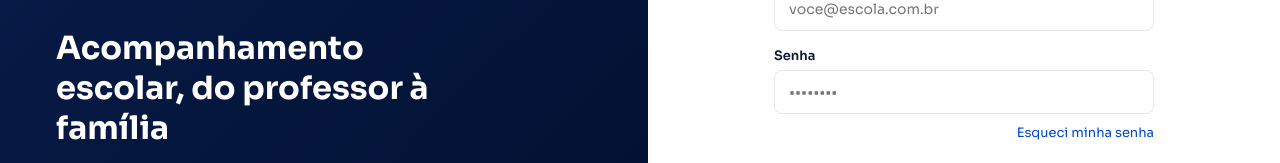
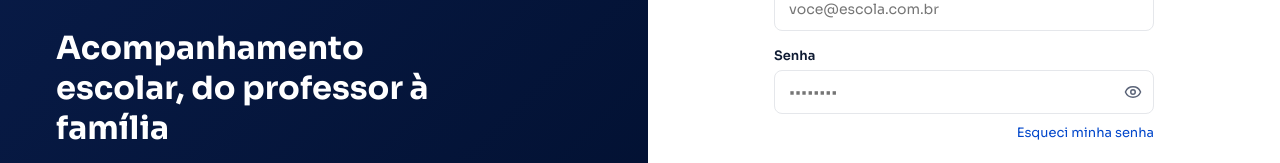
Before and after one commit to 2026-2-NADS2/Projeto17, a React (Vite) app in the folder src/Entrega 2/Frontend/: page /entrar in a window 1280 px wide. Shown: the part 364-527 px from the top of the page. Built offline with nearby package versions, Linux system fonts and the light colour scheme; no server answers.

Commit message:
feat(senha): adiciona botao de mostrar e esconder senha nos campos de senha

```diff
--- a/src/Entrega 2/Frontend/src/components/CampoFormulario/CampoFormulario.jsx
+++ b/src/Entrega 2/Frontend/src/components/CampoFormulario/CampoFormulario.jsx
@@ -1,4 +1,5 @@
 import './CampoFormulario.css';
+import EntradaSenha from '../EntradaSenha/EntradaSenha';
 
 function CampoFormulario({
   label,
@@ -10,13 +11,15 @@ function CampoFormulario({
   placeholder,
   autoComplete,
 }) {
+  // Senha ganha o botão de mostrar/esconder; o resto continua um <input> comum
+  const Entrada = type === 'password' ? EntradaSenha : 'input';
   return (
     <div className="campo-formulario">
       <label htmlFor={id} className="campo-label">
         {label}
       </label>
 
-      <input
+      <Entrada
         id={id}
         name={id}
         type={type}
--- /dev/null
+++ b/src/Entrega 2/Frontend/src/components/EntradaSenha/EntradaSenha.css
@@ -0,0 +1,27 @@
+.entrada-senha {
+  position: relative;
+  display: flex;
+}
+
+/* Espaço à direita para o texto não ficar embaixo do olho.
+   Duas classes juntas para vencer os estilos de input de cada página. */
+.entrada-senha .entrada-senha-campo {
+  width: 100%;
+  padding-right: 44px;
+}
+
+.entrada-senha-botao {
+  position: absolute;
+  top: 50%;
+  right: 6px;
+  display: flex;
+  padding: 6px;
+  border: none;
+  border-radius: var(--raio-campo);
+  background: none;
+  color: var(--cor-neutro-600);
+  cursor: pointer;
+  transform: translateY(-50%);
+}
+.entrada-senha-botao:hover { color: var(--cor-azul-600); }
+.entrada-senha-botao:focus-visible { outline: 2px solid var(--cor-azul-500); }
--- /dev/null
+++ b/src/Entrega 2/Frontend/src/components/EntradaSenha/EntradaSenha.jsx
@@ -0,0 +1,31 @@
+import { useState } from 'react';
+import { Eye, EyeOff } from 'lucide-react';
+import './EntradaSenha.css';
+
+// <input> de senha com o botão de olho para mostrar/esconder o que foi digitado.
+// Todas as outras props (id, value, onChange, className, autoComplete...) vão direto para o <input>.
+function EntradaSenha({ className = '', ...props }) {
+  const [visivel, setVisivel] = useState(false);
+
+  return (
+    <div className="entrada-senha">
+      <input
+        {...props}
+        type={visivel ? 'text' : 'password'}
+        className={`${className} entrada-senha-campo`}
+      />
+      <button
+        type="button" // não envia o formulário
+        className="entrada-senha-botao"
+        onClick={() => setVisivel((atual) => !atual)}
+        aria-label={visivel ? 'Esconder senha' : 'Mostrar senha'}
+        aria-pressed={visivel}
+        title={visivel ? 'Esconder senha' : 'Mostrar senha'}
+      >
+        {visivel ? <EyeOff size={18} /> : <Eye size={18} />}
+      </button>
+    </div>
+  );
+}
+
+export default EntradaSenha;
--- a/src/Entrega 2/Frontend/src/pages/Login/Login.jsx
+++ b/src/Entrega 2/Frontend/src/pages/Login/Login.jsx
@@ -2,6 +2,7 @@ import { useState } from 'react';
 import { useNavigate, Link } from 'react-router-dom';
 import banner from '../../assets/BANNER - ClassSync.png';
 import { login, rotaDoPerfil } from '../../services/authService';
+import EntradaSenha from '../../components/EntradaSenha/EntradaSenha';
 import './Login.css';
 
 function Login() {
@@ -69,12 +70,12 @@ function Login() {
             />
 
             <label htmlFor="senha">Senha</label>
-            <input
+            <EntradaSenha
               id="senha"
-              type="password"
               value={senha}
               onChange={(e) => setSenha(e.target.value)}
               placeholder="••••••••"
+              autoComplete="current-password"
             />
 
             <Link to="/recuperar-senha" className="login-esqueci">
--- a/src/Entrega 2/Frontend/src/pages/MeuPerfil/MeuPerfil.jsx
+++ b/src/Entrega 2/Frontend/src/pages/MeuPerfil/MeuPerfil.jsx
@@ -3,6 +3,7 @@ import { CircleCheck, TriangleAlert } from 'lucide-react';
 import { obterUsuario, alterarSenha } from '../../services/authService';
 import { listarVinculos } from '../../services/vinculoService';
 import { mensagemDeErro } from '../../services/api';
+import EntradaSenha from '../../components/EntradaSenha/EntradaSenha';
 import './MeuPerfil.css';
 
 const PERFIS = { ADMIN: 'Administração', PROFESSOR: 'Professor', RESPONSAVEL: 'Responsável' };
@@ -75,10 +76,9 @@ function MeuPerfil() {
     return (
       <div className="campo">
         <label htmlFor={`mp-${nome}`} className="campo-rotulo">{rotulo}</label>
-        <input
+        <EntradaSenha
           id={`mp-${nome}`}
           name={nome}
-          type="password"
           autoComplete={autocompletar}
           className={`campo-entrada ${errosSenha[nome] ? 'campo-entrada--erro' : ''}`}
           value={senhas[nome]}
```
